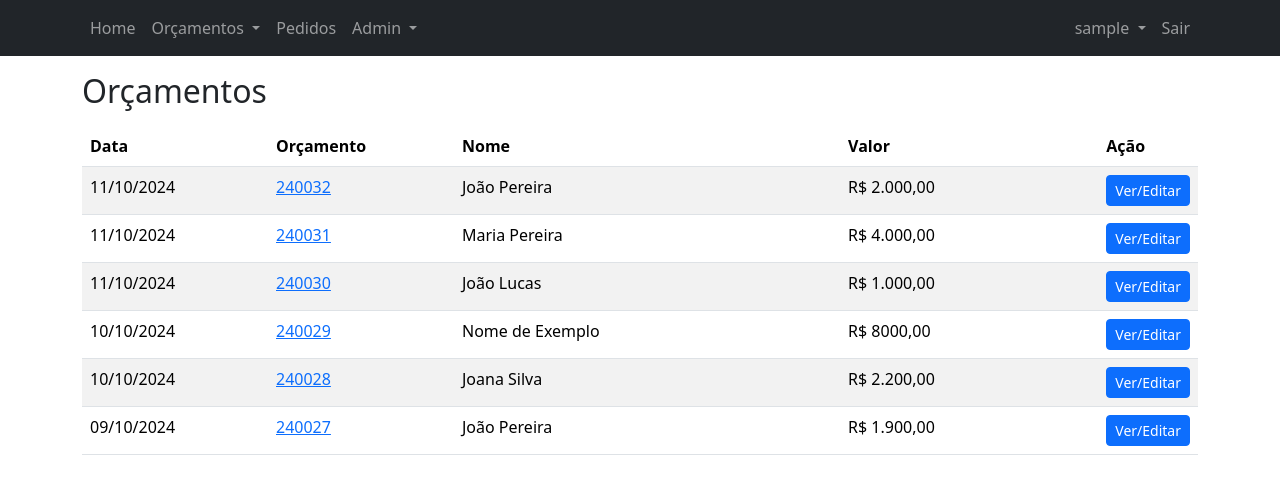
After one commit to elionardosantos/projetoInvictos, a PHP site: page /budgets.php in a window 1280 px wide. The commit adds this page. Shown: the top 494 px of the page. Run offline with PHP 8.4, Linux system fonts and the light colour scheme; the visitor is signed in with stand-in values (Sample User, id 1).

Commit message:
Daily update

```diff
--- /dev/null
+++ b/budgets.php
@@ -0,0 +1,76 @@
+<!DOCTYPE html>
+<html lang="pt-br">
+<head>
+    <?php require('partials/head.php'); ?>
+    <title>Orçamentos</title>
+</head>
+<body>
+    <?php
+        require('controller/login_checker.php');
+        require('partials/navbar.php');
+
+    ?>
+    <div class="container">
+        <p>
+            <h2>Orçamentos</h2>
+        </p>
+    </div>
+    <div class="container">
+        <table class="table table-striped">
+            <thead>
+                <tr>
+                    <th scope="col" class="col-2">Data</th>
+                    <th scope="col" class="col-2">Orçamento</th>
+                    <th scope="col">Nome</th>
+                    <th scope="col">Valor</th>
+                    <th scope="col" class="col-1">Ação</th>
+                </tr>
+            </thead>
+            <tbody>
+                <tr class="">
+                    <td>11/10/2024</td>
+                    <td><a href="">240032</a></td>
+                    <td>João Pereira</td>
+                    <td>R$ 2.000,00</td>
+                    <td><button class="btn btn-primary btn-sm">Ver/Editar</button></td>
+                </tr>
+                <tr>
+                    <td>11/10/2024</td>
+                    <td><a href="">240031</a></td>
+                    <td>Maria Pereira</td>
+                    <td>R$ 4.000,00</td>
+                    <td><button class="btn btn-primary btn-sm">Ver/Editar</button></td>
+                </tr>
+                <tr>
+                    <td>11/10/2024</td>
+                    <td><a href="">240030</a></td>
+                    <td>João Lucas</td>
+                    <td>R$ 1.000,00</td>
+                    <td><button class="btn btn-primary btn-sm">Ver/Editar</button></td>
+                </tr>
+                <tr>
+                    <td>10/10/2024</td>
+                    <td><a href="">240029</a></td>
+                    <td>Nome de Exemplo</td>
+                    <td>R$ 8000,00</td>
+                    <td><button class="btn btn-primary btn-sm">Ver/Editar</button></td>
+                </tr>
+                <tr>
+                    <td>10/10/2024</td>
+                    <td><a href="">240028</a></td>
+                    <td>Joana Silva</td>
+                    <td>R$ 2.200,00</td>
+                    <td><button class="btn btn-primary btn-sm">Ver/Editar</button></td>
+                </tr>
+                <tr>
+                    <td>09/10/2024</td>
+                    <td><a href="">240027</a></td>
+                    <td>João Pereira</td>
+                    <td>R$ 1.900,00</td>
+                    <td><button class="btn btn-primary btn-sm">Ver/Editar</button></td>
+                </tr>
+            </tbody>
+        </table>
+    </div>
+</body>
+</html>
--- a/partials/navbar.php
+++ b/partials/navbar.php
@@ -14,19 +14,22 @@
             Orçamentos
           </a>
           <ul class="dropdown-menu">
-            <li><a class="dropdown-item" href="#">Novo</a></li>
-            <li><a class="dropdown-item" href="#">Histórico</a></li>
+            <li><a class="dropdown-item" href="new_budget.php">Novo</a></li>
+            <li><a class="dropdown-item" href="budgets.php">Histórico</a></li>
           </ul>
         </li>
-        <li class="nav-item dropdown">
+        <li class="nav-item">
+          <a class="nav-link" href="orders.php">Pedidos</a>
+        </li>
+        <!-- <li class="nav-item dropdown">
           <a class="nav-link dropdown-toggle" href="#" role="button" data-bs-toggle="dropdown" aria-expanded="false">
             Pedidos
           </a>
           <ul class="dropdown-menu">
-            <li><a class="dropdown-item" href="#">Novo</a></li>
-            <li><a class="dropdown-item" href="#">Histórico</a></li>
+            <li><a class="dropdown-item" href="new_order.php">Novo</a></li>
+            <li><a class="dropdown-item" href="orders.php">Histórico</a></li>
           </ul>
-        </li>
+        </li> -->
 
         <?php
           // Esta área será exibida somente para os administradores do sistema
```
Also changed, not shown: new_budget.php (added, +20 -0 lines), orders.php (added, +20 -0 lines), budget_view.php (added).
